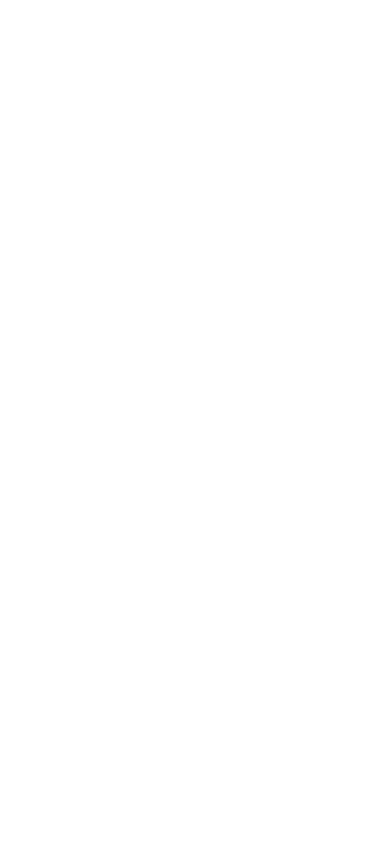
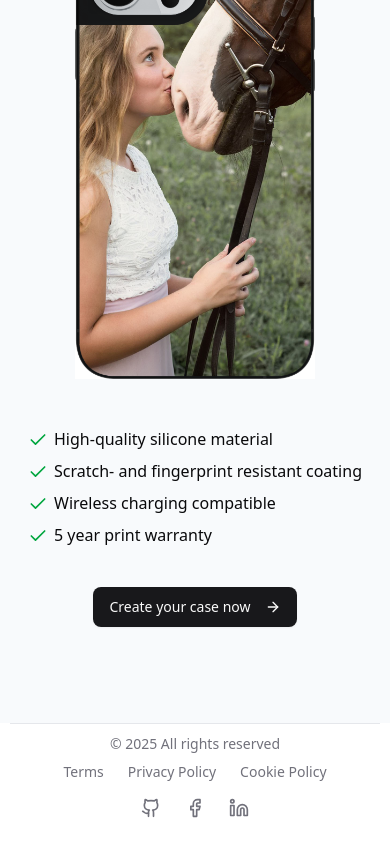
Before and after one commit to Chris-26-dev/chriscase, a Next.js app: page / in a window 390 px wide. Shown: the part 4595-5439 px from the top of the page. Before the commit the page ends 3611 px from the top, so only its background shows below. Built offline with nearby package versions, Linux system fonts and the light colour scheme; no server answers.

Commit message:
04: completed landing page

```diff
--- a/src/app/layout.tsx
+++ b/src/app/layout.tsx
@@ -2,6 +2,7 @@ import type { Metadata } from "next";
 import { Geist, Geist_Mono } from "next/font/google";
 import "./globals.css";
 import Navbar from "@/components/Navbar";
+import Footer from "@/components/Footer";
 
 const geistSans = Geist({
   variable: "--font-geist-sans",
@@ -30,6 +31,7 @@ export default function RootLayout({
       >
         <Navbar />
         {children}
+        <Footer />
       </body>
     </html>
   );
--- a/src/app/page.tsx
+++ b/src/app/page.tsx
@@ -2,8 +2,10 @@ import { Icons } from "@/components/Icons";
 import MaxWidthWrapper from "@/components/MaxWidthWrapper";
 import Phone from "@/components/Phone";
 import { Reviews } from "@/components/Reviews";
-import { Check, Star } from "lucide-react";
+import { buttonVariants } from "@/components/ui/button";
+import { ArrowRight, Check, Star } from "lucide-react";
 import Image from "next/image";
+import Link from "next/link";
 
 export default function Home() {
   return (
@@ -204,6 +206,69 @@ export default function Home() {
         </div>
       </section>
 
+      <section>
+        <MaxWidthWrapper className='py-24'>
+          <div className='mb-12 px-6 lg:px-8'>
+            <div className='mx-auto max-w-2xl sm:text-center'>
+              <h2 className='order-1 mt-2 tracking-tight text-center text-balance !leading-tight font-bold text-5xl md:text-6xl text-gray-900'>
+                Upload your photo and get{' '}
+                <span className='relative px-2 bg-black text-white'>
+                  your own case
+                </span>{' '}
+                now
+              </h2>
+            </div>
+          </div>
+
+          <div className='mx-auto max-w-6xl px-6 lg:px-8'>
+            <div className='relative flex flex-col items-center md:grid grid-cols-2 gap-40'>
+              <img
+                src='/arrow.png'
+                className='absolute top-[25rem] md:top-1/2 -translate-y-1/2 z-10 left-1/2 -translate-x-1/2 rotate-90 md:rotate-0'
+              />
+
+              <div className='relative h-80 md:h-full w-full md:justify-self-end max-w-sm rounded-xl bg-gray-900/5 ring-inset ring-gray-900/10 lg:rounded-2xl'>
+                <img
+                  src='/horse.jpg'
+                  className='rounded-md object-cover bg-white shadow-2xl ring-1 ring-gray-900/10 h-full w-full'
+                />
+              </div>
+
+              <Phone className='w-60' imgSrc='/horse_phone.jpg' />
+            </div>
+          </div>
+
+          <ul className='mx-auto mt-12 max-w-prose sm:text-lg space-y-2 w-fit'>
+            <li className='w-fit'>
+              <Check className='h-5 w-5 text-green-600 inline mr-1.5' />
+              High-quality silicone material
+            </li>
+            <li className='w-fit'>
+              <Check className='h-5 w-5 text-green-600 inline mr-1.5' />
+              Scratch- and fingerprint resistant coating
+            </li>
+            <li className='w-fit'>
+              <Check className='h-5 w-5 text-green-600 inline mr-1.5' />
+              Wireless charging compatible
+            </li>
+            <li className='w-fit'>
+              <Check className='h-5 w-5 text-green-600 inline mr-1.5' />5 year
+              print warranty
+            </li>
+
+            <div className='flex justify-center'>
+              <Link
+                className={buttonVariants({
+                  size: 'lg',
+                  className: 'mx-auto mt-8',
+                })}
+                href='/configure/upload'>
+                Create your case now <ArrowRight className='h-4 w-4 ml-1.5' />
+              </Link>
+            </div>
+          </ul>
+        </MaxWidthWrapper>
+      </section>
     </div>
   );
 }
--- /dev/null
+++ b/src/components/Footer.tsx
@@ -0,0 +1,55 @@
+import Link from 'next/link'
+import MaxWidthWrapper from './MaxWidthWrapper'
+import { Facebook, Github, Linkedin } from 'lucide-react'
+
+const Footer = () => {
+  return (
+    <footer className='bg-white h-30 sm:h-20 relative'>
+      <MaxWidthWrapper>
+        <div className='border-t border-gray-200' />
+
+        <div className='h-full flex flex-col md:flex-row md:justify-between justify-center items-center'>
+          <div className='text-center md:text-left pb-2 md:pb-0'>
+            <p className='text-sm text-muted-foreground'>
+              &copy; {new Date().getFullYear()} All rights reserved
+            </p>
+          </div>
+
+          <div className='flex items-center justify-center'>
+            <div className='flex space-x-6'>
+              <Link
+                href='#'
+                className='text-sm text-muted-foreground hover:text-gray-600'>
+                Terms
+              </Link>
+              <Link
+                href='#'
+                className='text-sm text-muted-foreground hover:text-gray-600'>
+                Privacy Policy
+              </Link>
+              <Link
+                href='#'
+                className='text-sm text-muted-foreground hover:text-gray-600'>
+                Cookie Policy
+              </Link>
+            </div>
+          </div>
+
+          <div className='flex space-x-6 sm:space-x-4 py-4'>
+            <Link href='https://github.com/your-profile' target='_blank'>
+              <Github className='h-5 w-5 text-muted-foreground hover:text-gray-800 transition' />
+            </Link>
+             <Link href='https://facebook.com/your-profile' target='_blank'>
+              <Facebook className='h-5 w-5 text-muted-foreground hover:text-blue-600 transition' />
+            </Link>
+            <Link href='https://linkedin.com/in/your-profile' target='_blank'>
+              <Linkedin className='h-5 w-5 text-muted-foreground hover:text-blue-700 transition' />
+            </Link>
+          </div>
+        </div>
+      </MaxWidthWrapper>
+    </footer>
+  )
+}
+
+export default Footer
--- a/src/components/Navbar.tsx
+++ b/src/components/Navbar.tsx
@@ -2,7 +2,7 @@ import Link from 'next/link'
 import MaxWidthWrapper from './MaxWidthWrapper'
 import { buttonVariants } from './ui/button'
 import { ArrowRight } from 'lucide-react'
-import { getKindeServerSession } from '@kinde-oss/kinde-auth-nextjs/server'
+import { getKindeServerSession } from "@kinde-oss/kinde-auth-nextjs/server";
 
 const Navbar = async () => {
     const { getUser } = getKindeServerSession()
```
